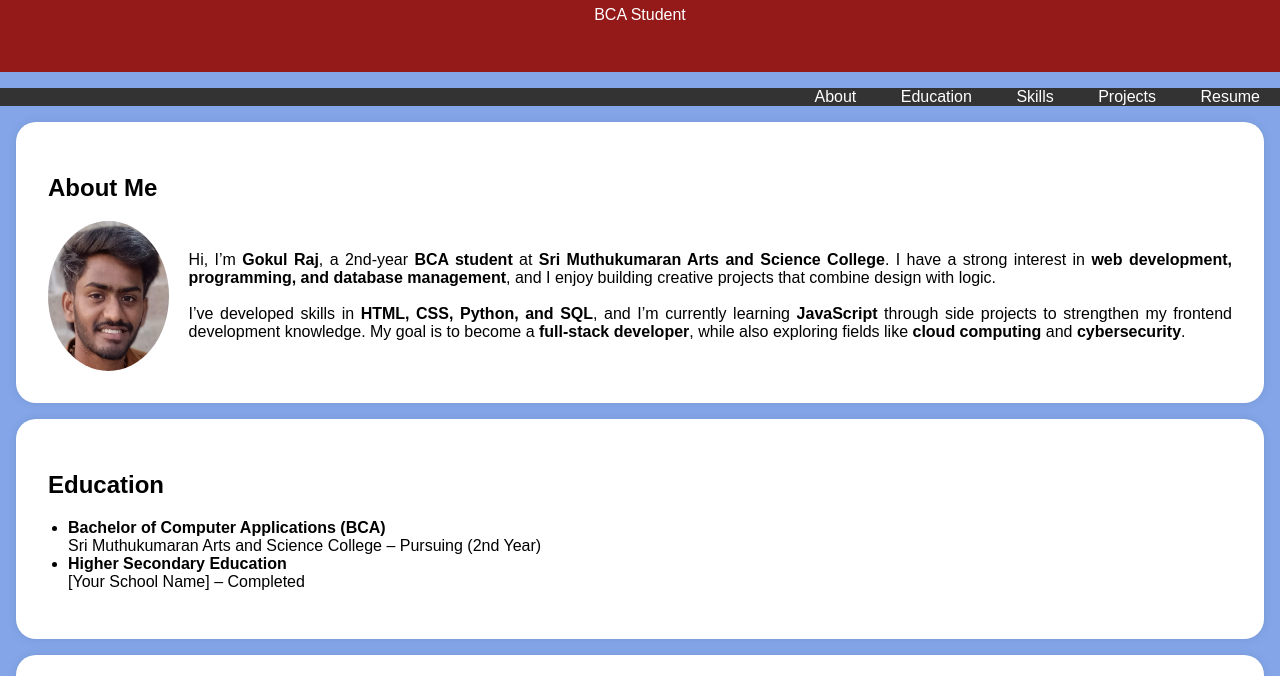
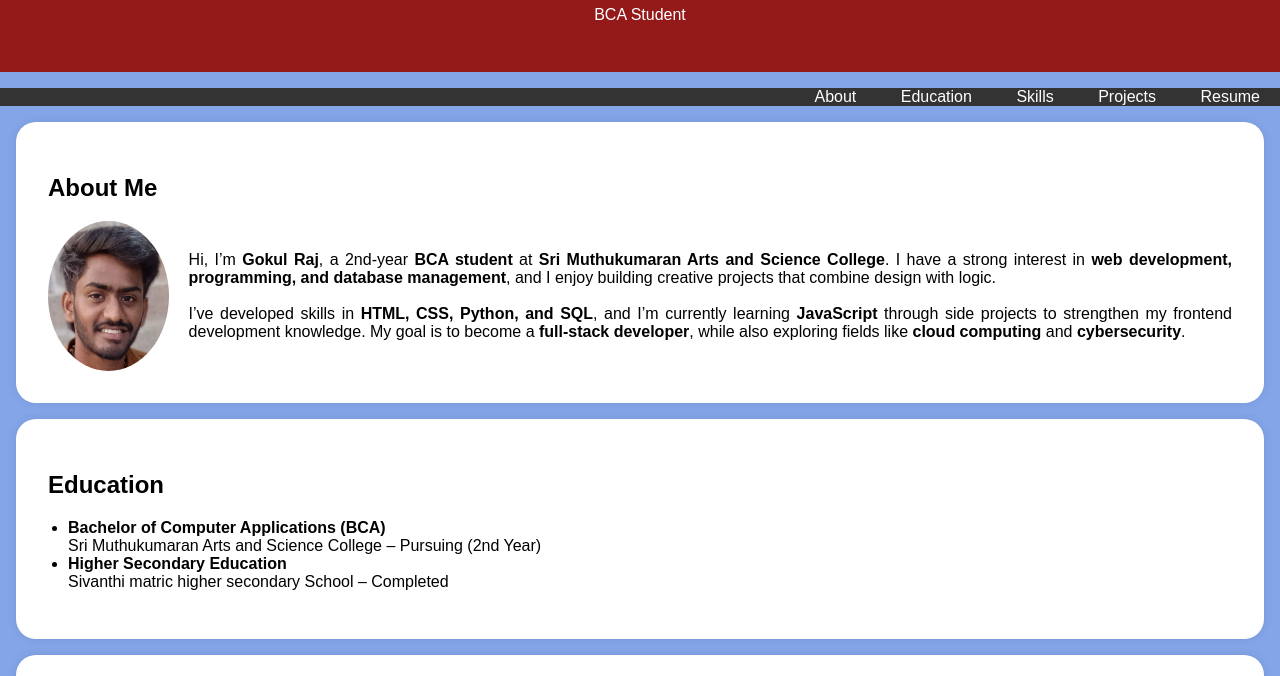
Before and after one commit to gokulraj-dev100/portfolio, a plain HTML site: page index.html in a window 1280 px wide. Shown: the part 125-801 px from the top of the page. Drawn offline with Linux system fonts and the light colour scheme.

Commit message:
update the school name

```diff
--- a/index.html
+++ b/index.html
@@ -151,7 +151,7 @@
                 <li><b>Bachelor of Computer Applications (BCA)</b><br>
                 Sri Muthukumaran Arts and Science College – Pursuing (2nd Year)</li>
                 <li><b>Higher Secondary Education</b><br>
-                [Your School Name] – Completed</li>
+                Sivanthi matric higher secondary School – Completed</li>
             </ul>
         </div>
     </section>
```
